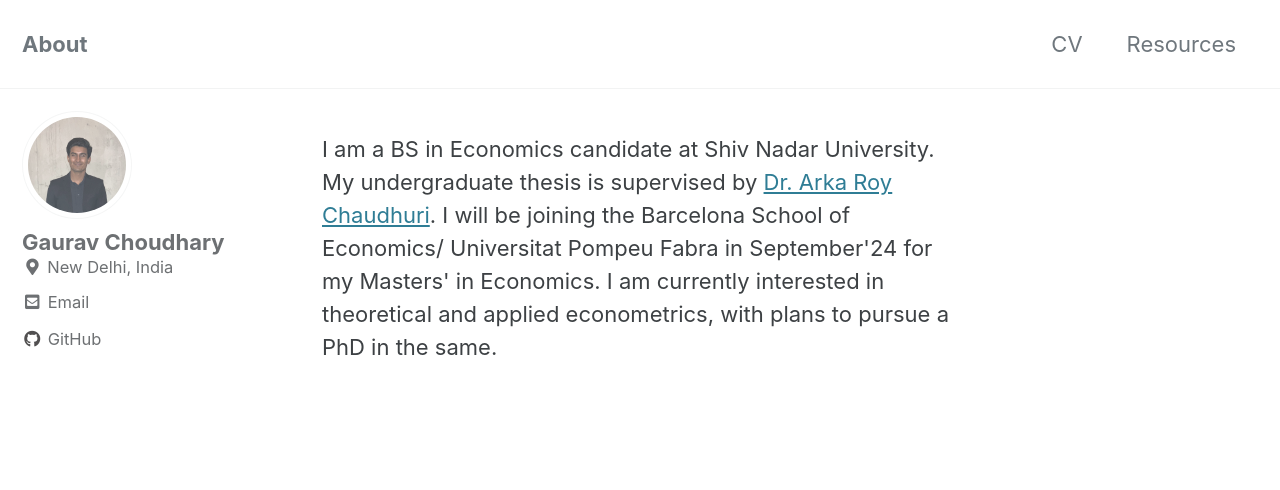
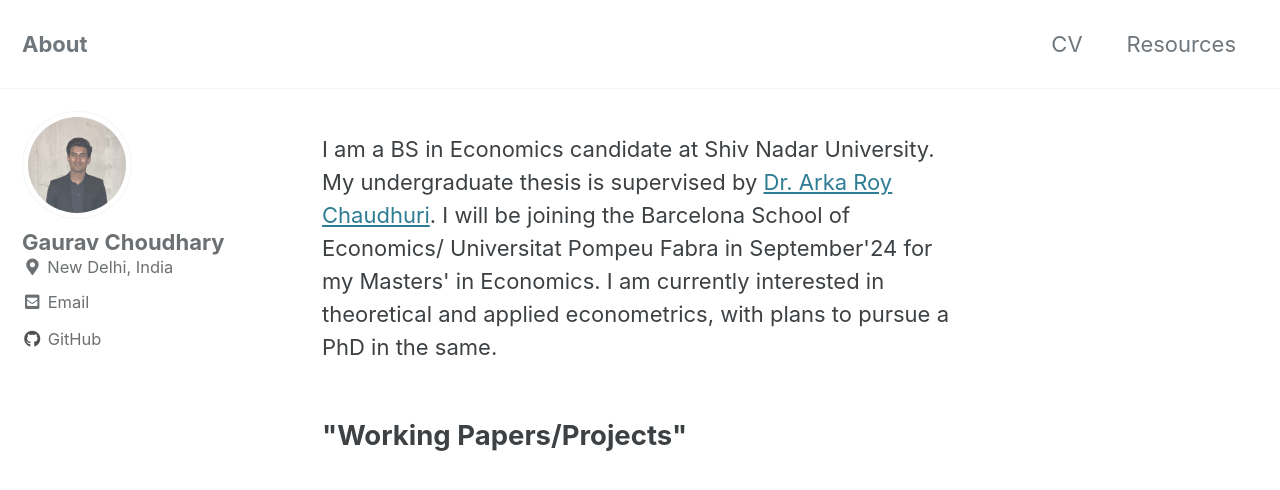
Before and after one commit to gajgaurav/gajgaurav.github.io, a Jekyll site: the page built from index.html, in a window 1280 px wide. Shown: the top 490 px of the page. Built offline with Jekyll 4.4.1, drawn with Linux system fonts in a browser that asks for light colours; cached includes are drawn as plain includes; the list of posts is cut into pages by our own code.

Commit message:
Update home.html

```diff
--- a/_layouts/home.html
+++ b/_layouts/home.html
@@ -10,9 +10,9 @@ layout: archive
   Universitat Pompeu Fabra in September'24 for my Masters' in Economics. I am currently interested in theoretical and applied
   econometrics, with plans to pursue a PhD in the same.
   </p>
+
+  <h2 id = "Work in Progress">"Working Papers/Projects"</h2>
 </section>
-
-</h3>
 
 {% if paginator %}
   {% assign posts = paginator.posts %}
```
